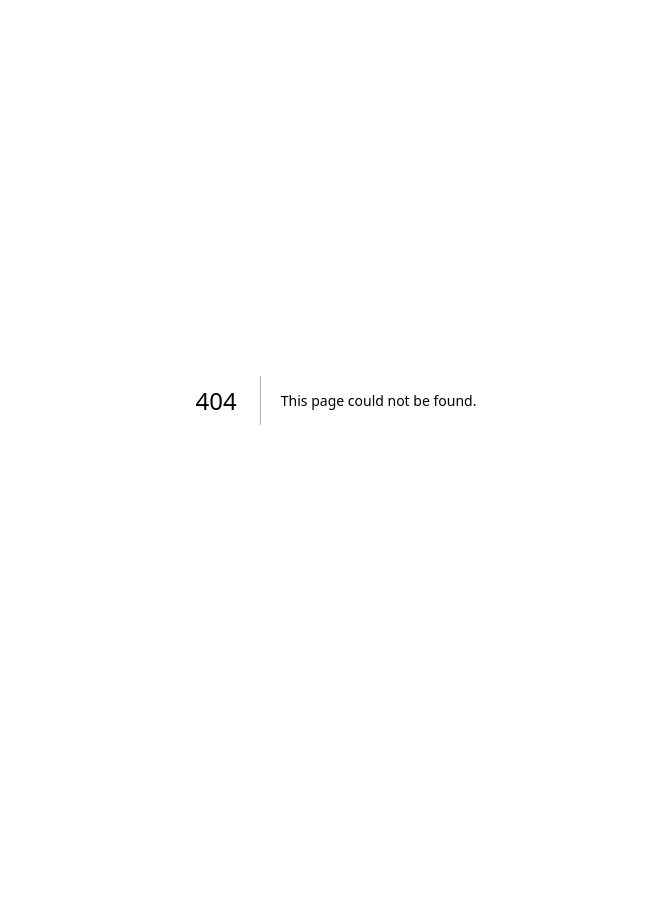
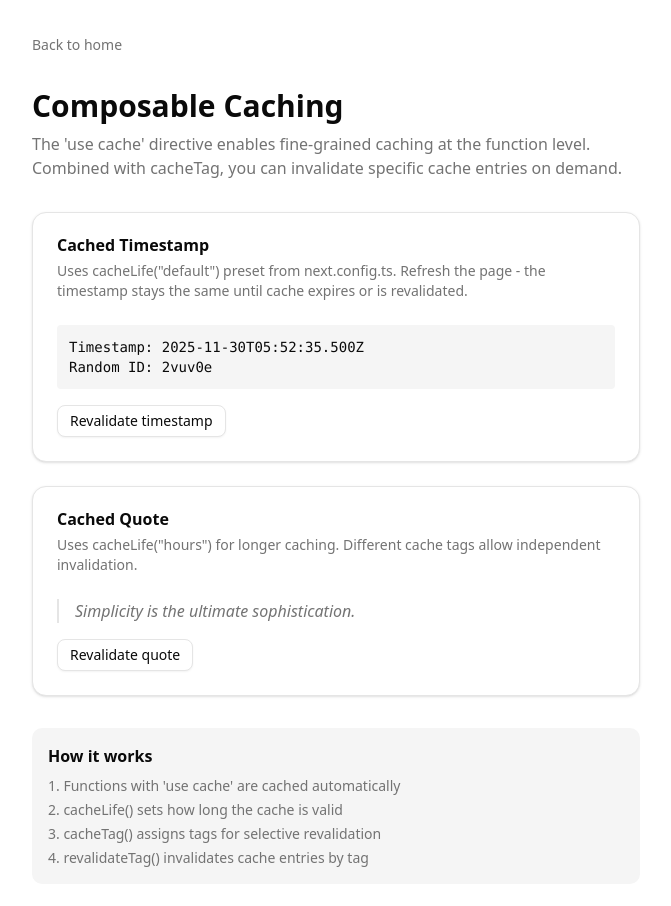
Before and after one commit to jcurbelo/nextjs-features, a Next.js app: page /cache in a window 1280 px wide. Before the commit this address had no page. Shown: the top 906 px of the page, without its empty margins (304-975 px from the left). Before the commit the page ends 800 px from the top, so only its background shows below. Built offline with nearby package versions, Linux system fonts and the light colour scheme.

Commit message:
feat: add use cache demo with cacheTag and revalidation

```diff
--- /dev/null
+++ b/app/cache/data.ts
@@ -0,0 +1,44 @@
+import { cacheLife, cacheTag } from "next/cache";
+
+// The 'use cache' directive marks this function for caching
+// Results are cached and reused across requests
+// https://nextjs.org/docs/app/api-reference/directives/use-cache
+
+export async function getCachedTimestamp() {
+  "use cache";
+
+  // Use the 'default' preset we defined in next.config.ts
+  cacheLife("default");
+
+  // Tag this cache entry so we can invalidate it later
+  cacheTag("timestamp");
+
+  // This simulates an expensive operation
+  await new Promise((resolve) => setTimeout(resolve, 500));
+
+  return {
+    timestamp: new Date().toISOString(),
+    random: Math.random().toString(36).substring(7),
+  };
+}
+
+// A separate cached function with different cache settings
+export async function getRandomQuote() {
+  "use cache";
+
+  // Cache for a longer period
+  cacheLife("hours");
+  cacheTag("quote");
+
+  const quotes = [
+    "The only way to do great work is to love what you do.",
+    "Innovation distinguishes between a leader and a follower.",
+    "Stay hungry, stay foolish.",
+    "Simplicity is the ultimate sophistication.",
+    "The best way to predict the future is to invent it.",
+  ];
+
+  await new Promise((resolve) => setTimeout(resolve, 300));
+
+  return quotes[Math.floor(Math.random() * quotes.length)];
+}
--- /dev/null
+++ b/app/cache/page.tsx
@@ -0,0 +1,79 @@
+import Link from "next/link";
+import {
+  Card,
+  CardContent,
+  CardDescription,
+  CardHeader,
+  CardTitle,
+} from "@/components/ui/card";
+import { getCachedTimestamp, getRandomQuote } from "./data";
+import { RevalidateTimestampButton, RevalidateQuoteButton } from "./revalidate-buttons";
+
+export default async function CachePage() {
+  // These functions use 'use cache' - results are cached and reused
+  const timestamp = await getCachedTimestamp();
+  const quote = await getRandomQuote();
+
+  return (
+    <main className="min-h-screen p-8 max-w-2xl mx-auto">
+      <div className="mb-8">
+        <Link href="/" className="text-sm text-muted-foreground hover:underline">
+          Back to home
+        </Link>
+      </div>
+
+      <h1 className="text-3xl font-bold mb-2">Composable Caching</h1>
+      <p className="text-muted-foreground mb-8">
+        The &apos;use cache&apos; directive enables fine-grained caching at the function
+        level. Combined with cacheTag, you can invalidate specific cache entries
+        on demand.
+      </p>
+
+      <div className="space-y-6">
+        <Card>
+          <CardHeader>
+            <CardTitle>Cached Timestamp</CardTitle>
+            <CardDescription>
+              Uses cacheLife(&quot;default&quot;) preset from next.config.ts. Refresh the
+              page - the timestamp stays the same until cache expires or is
+              revalidated.
+            </CardDescription>
+          </CardHeader>
+          <CardContent className="space-y-4">
+            <div className="font-mono text-sm bg-muted p-3 rounded">
+              <p>Timestamp: {timestamp.timestamp}</p>
+              <p>Random ID: {timestamp.random}</p>
+            </div>
+            <RevalidateTimestampButton />
+          </CardContent>
+        </Card>
+
+        <Card>
+          <CardHeader>
+            <CardTitle>Cached Quote</CardTitle>
+            <CardDescription>
+              Uses cacheLife(&quot;hours&quot;) for longer caching. Different cache
+              tags allow independent invalidation.
+            </CardDescription>
+          </CardHeader>
+          <CardContent className="space-y-4">
+            <blockquote className="italic text-muted-foreground border-l-2 pl-4">
+              {quote}
+            </blockquote>
+            <RevalidateQuoteButton />
+          </CardContent>
+        </Card>
+      </div>
+
+      <div className="mt-8 p-4 bg-muted rounded-lg">
+        <h2 className="font-semibold mb-2">How it works</h2>
+        <ul className="text-sm text-muted-foreground space-y-1">
+          <li>1. Functions with &apos;use cache&apos; are cached automatically</li>
+          <li>2. cacheLife() sets how long the cache is valid</li>
+          <li>3. cacheTag() assigns tags for selective revalidation</li>
+          <li>4. revalidateTag() invalidates cache entries by tag</li>
+        </ul>
+      </div>
+    </main>
+  );
+}
--- /dev/null
+++ b/app/cache/revalidate-actions.ts
@@ -0,0 +1,14 @@
+"use server";
+
+import { revalidateTag } from "next/cache";
+
+// Server actions to revalidate cache tags on demand
+// https://nextjs.org/docs/app/api-reference/functions/revalidateTag
+
+export async function revalidateTimestamp() {
+  revalidateTag("timestamp");
+}
+
+export async function revalidateQuote() {
+  revalidateTag("quote");
+}
--- /dev/null
+++ b/app/cache/revalidate-buttons.tsx
@@ -0,0 +1,38 @@
+"use client";
+
+import { useTransition } from "react";
+import { Button } from "@/components/ui/button";
+import { revalidateTimestamp, revalidateQuote } from "./revalidate-actions";
+
+// useTransition lets us show pending state during server action execution
+// without blocking the UI
+
+export function RevalidateTimestampButton() {
+  const [isPending, startTransition] = useTransition();
+
+  return (
+    <Button
+      variant="outline"
+      size="sm"
+      disabled={isPending}
+      onClick={() => startTransition(() => revalidateTimestamp())}
+    >
+      {isPending ? "Revalidating..." : "Revalidate timestamp"}
+    </Button>
+  );
+}
+
+export function RevalidateQuoteButton() {
+  const [isPending, startTransition] = useTransition();
+
+  return (
+    <Button
+      variant="outline"
+      size="sm"
+      disabled={isPending}
+      onClick={() => startTransition(() => revalidateQuote())}
+    >
+      {isPending ? "Revalidating..." : "Revalidate quote"}
+    </Button>
+  );
+}
```
